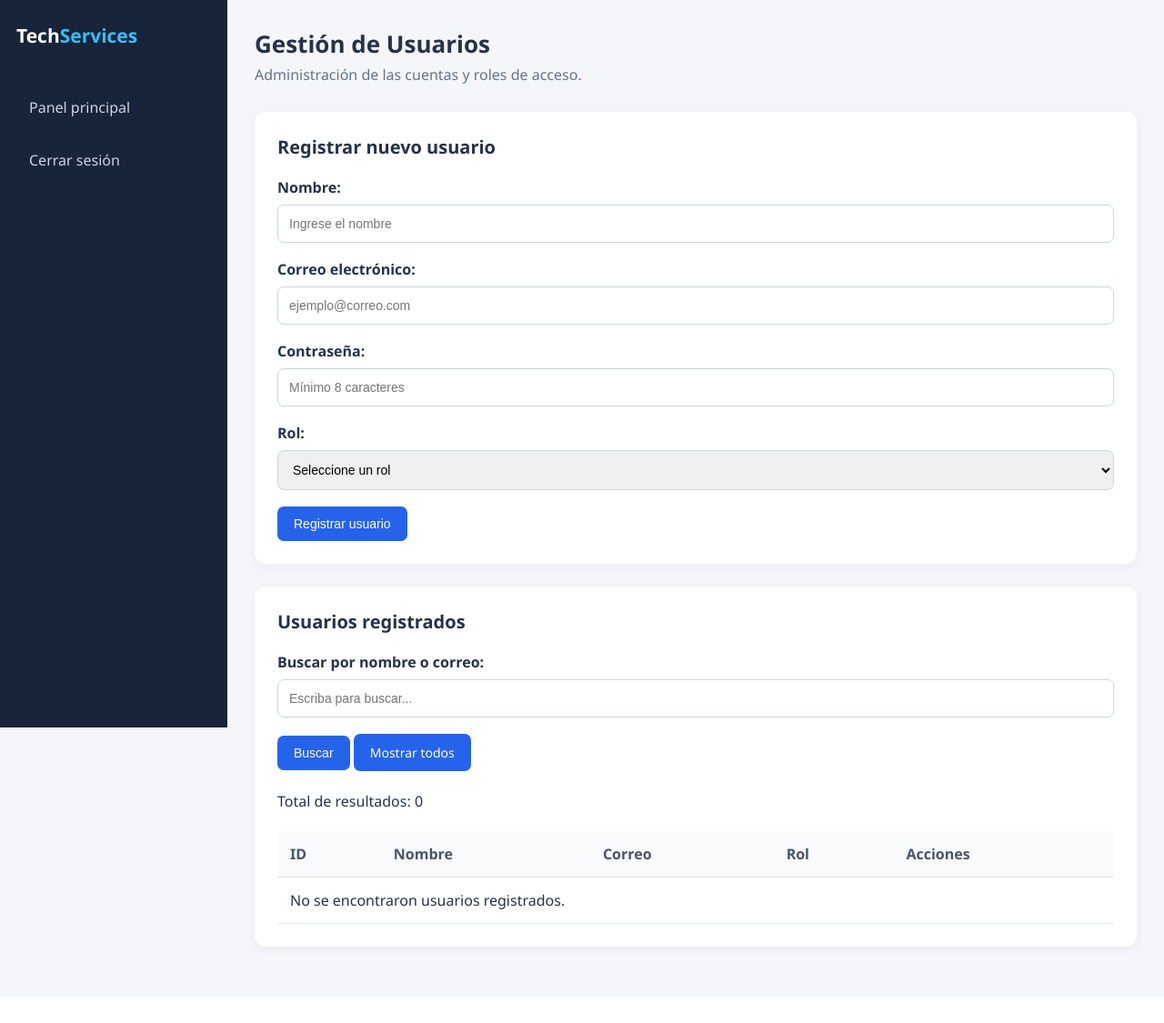
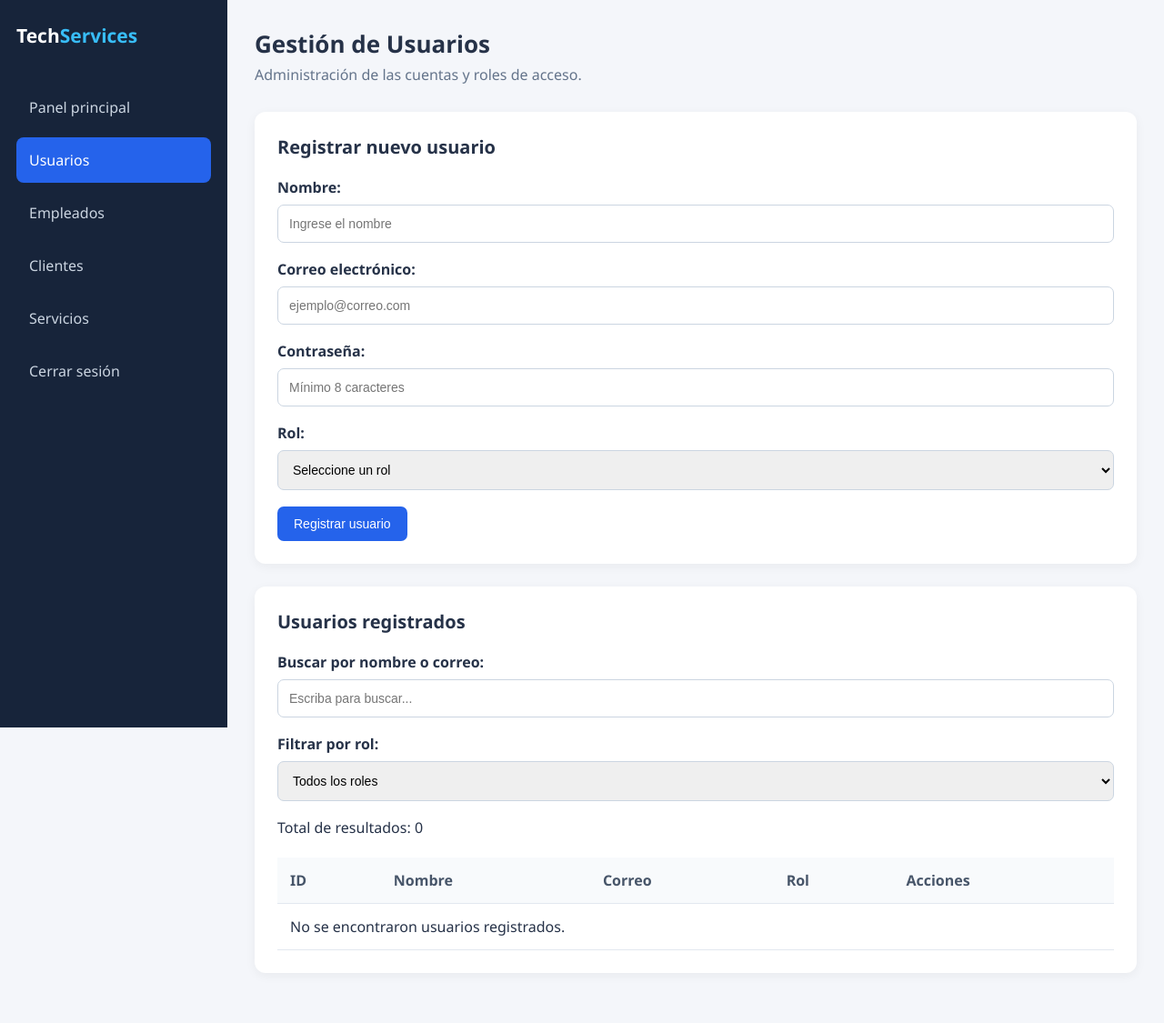
Before and after one commit to kevinpichardo23/SIGES, a PHP site: page /usuarios/index.php in a window 1280 px wide. Shown: the whole page at 91% size. Before the commit the page ends 1050 px from the top, so only its background shows below. Run offline with PHP 8.4, Linux system fonts and the light colour scheme; data that the repository does not hold is empty.

Commit message:
Se actualizó el módulo de usuarios

```diff
--- /dev/null
+++ b/assets/js/usuarios.js
@@ -0,0 +1,179 @@
+const formulario = document.getElementById("usuarioForm");
+
+formulario.addEventListener("submit", function(event) {
+
+    const nombre = document.getElementById("nombre").value.trim();
+    const correo = document.getElementById("correo").value.trim();
+    const contrasena = document.getElementById("contrasena").value;
+    const rol = document.getElementById("rol").value;
+
+    const correoValido = /^[^\s@]+@[^\s@]+\.[^\s@]+$/;
+
+    if (nombre === "") {
+        alert("El nombre es obligatorio.");
+        event.preventDefault();
+        return;
+    }
+
+    if (!correoValido.test(correo)) {
+        alert("Ingrese un correo electrónico válido.");
+        event.preventDefault();
+        return;
+    }
+
+    if (contrasena !== "" && contrasena.length < 8) {
+        alert("La contraseña debe tener al menos 8 caracteres.");
+        event.preventDefault();
+        return;
+    }
+
+    if (contrasena === "" && formulario.querySelector('[name="accion"]').value === "guardar") {
+        alert("La contraseña es obligatoria.");
+        event.preventDefault();
+        return;
+    }
+
+    if (rol === "") {
+        alert("Seleccione un rol.");
+        event.preventDefault();
+    }
+});
+
+const campoBuscar = document.getElementById("buscar");
+const filtroRol = document.getElementById("filtroRol");
+const tablaUsuarios = document.getElementById("tablaUsuarios");
+const totalResultados = document.getElementById("totalResultados");
+
+let temporizador;
+
+function escaparHTML(texto) {
+    return String(texto).replace(/[&<>"']/g, function(caracter) {
+        const caracteres = {
+            "&": "&amp;",
+            "<": "&lt;",
+            ">": "&gt;",
+            '"': "&quot;",
+            "'": "&#039;"
+        };
+
+        return caracteres[caracter];
+    });
+}
+
+function aplicarFiltro() {
+
+    const rolSeleccionado = filtroRol.value;
+    const filas = tablaUsuarios.querySelectorAll("tr[data-rol]");
+
+    let total = 0;
+
+    filas.forEach(function(fila) {
+
+        const rol = fila.dataset.rol;
+
+        if (rolSeleccionado === "" || rol === rolSeleccionado) {
+            fila.style.display = "";
+            total++;
+        } else {
+            fila.style.display = "none";
+        }
+
+    });
+
+    totalResultados.textContent = total;
+}
+
+
+async function buscarUsuarios() {
+
+    const texto = campoBuscar.value.trim();
+
+    try {
+
+        const respuesta = await fetch(
+            "buscar.php?buscar=" + encodeURIComponent(texto)
+        );
+
+        if (!respuesta.ok) {
+            throw new Error("Error al consultar los usuarios.");
+        }
+
+        const usuarios = await respuesta.json();
+
+        tablaUsuarios.innerHTML = "";
+
+        if (usuarios.error) {
+            throw new Error(usuarios.error);
+        }
+
+        if (usuarios.length === 0) {
+            tablaUsuarios.innerHTML = `
+                <tr>
+                    <td colspan="5">No se encontraron usuarios registrados.</td>
+                </tr>
+            `;
+
+            totalResultados.textContent = "0";
+            return;
+        }
+
+        usuarios.forEach(function(usuario) {
+
+            const fila = document.createElement("tr");
+
+            fila.dataset.rol = usuario.rol;
+
+            fila.innerHTML = `
+                <td>${escaparHTML(usuario.id)}</td>
+                <td>${escaparHTML(usuario.nombre)}</td>
+                <td>${escaparHTML(usuario.correo)}</td>
+                <td>${escaparHTML(usuario.rol.charAt(0).toUpperCase() + usuario.rol.slice(1))}</td>
+                <td>
+                    <a href="index.php?editar=${encodeURIComponent(usuario.id)}" class="btn">
+                        Editar
+                    </a>
+
+                    <form method="POST" action="index.php"
+                          onsubmit="return confirm('¿Seguro que deseas eliminar este usuario?');"
+                          style="display:inline;">
+
+                        <input type="hidden" name="accion" value="eliminar">
+                        <input type="hidden" name="id" value="${escaparHTML(usuario.id)}">
+
+                        <button type="submit" class="btn btn-danger">
+                            Eliminar
+                        </button>
+                    </form>
+                </td>
+            `;
+
+            tablaUsuarios.appendChild(fila);
+
+        });
+
+        aplicarFiltro();
+
+    } catch (error) {
+
+        tablaUsuarios.innerHTML = `
+            <tr>
+                <td colspan="5">No se pudieron cargar los usuarios.</td>
+            </tr>
+        `;
+
+        totalResultados.textContent = "0";
+        console.error(error);
+    }
+}
+
+
+campoBuscar.addEventListener("input", function() {
+
+    clearTimeout(temporizador);
+
+    temporizador = setTimeout(buscarUsuarios, 300);
+
+});
+
+
+filtroRol.addEventListener("change", aplicarFiltro);
--- a/usuarios/index.php
+++ b/usuarios/index.php
@@ -149,31 +149,13 @@ if (isset($_GET["editar"])) {
     $usuarioEditar = $consulta->fetch(PDO::FETCH_ASSOC);
 }
 
-$busqueda = trim($_GET["buscar"] ?? "");
-
-if ($busqueda !== "") {
-
-    $consulta = $conexion->prepare(
-        "SELECT id, nombre, correo, rol
-         FROM usuarios
-         WHERE nombre LIKE ?
-         OR correo LIKE ?
-         ORDER BY id DESC"
-    );
-
-    $termino = "%$busqueda%";
-
-    $consulta->execute([$termino, $termino]);
-
-} else {
+$busqueda = "";
 
 $consulta = $conexion->query(
     "SELECT id, nombre, correo, rol
      FROM usuarios
      ORDER BY id DESC"
 );
-
-}
 
 $usuarios = $consulta->fetchAll(PDO::FETCH_ASSOC);
 
@@ -195,6 +177,7 @@ $usuarios = $consulta->fetchAll(PDO::FETCH_ASSOC);
 
     <?php
         $paginaActual = "usuarios";
+        $rol="administrador";
         include "../includes/sidebar.php";
     ?>
 
@@ -221,7 +204,7 @@ $usuarios = $consulta->fetchAll(PDO::FETCH_ASSOC);
                 <?php echo $usuarioEditar ? "Editar usuario" : "Registrar nuevo usuario"; ?>
             </h2>
 
-            <form method="POST" action="index.php">
+            <form method="POST" action="index.php" id="usuarioForm" novalidate>
 
                 <input
                     type="hidden"
@@ -243,6 +226,7 @@ $usuarios = $consulta->fetchAll(PDO::FETCH_ASSOC);
 
                     <input
                         type="text"
+                        id="nombre"
                         name="nombre"
                         required
                         value="<?php echo limpiar($usuarioEditar["nombre"] ?? ""); ?>"
@@ -253,6 +237,7 @@ $usuarios = $consulta->fetchAll(PDO::FETCH_ASSOC);
 
                     <input
                         type="email"
+                        id="correo"
                         name="correo"
                         required
                         value="<?php echo limpiar($usuarioEditar["correo"] ?? ""); ?>"
@@ -263,6 +248,7 @@ $usuarios = $consulta->fetchAll(PDO::FETCH_ASSOC);
 
                     <input
                         type="password"
+                        id="contrasena"
                         name="contrasena"
                         <?php echo $usuarioEditar ? "" : "required"; ?>
                         minlength="8"
@@ -271,7 +257,7 @@ $usuarios = $consulta->fetchAll(PDO::FETCH_ASSOC);
 
                    <label>Rol:</label>
 
-                <select name="rol" required>
+                <select name="rol" id="rol" required>
 
                     <option value="">Seleccione un rol</option>
 
@@ -318,30 +304,26 @@ $usuarios = $consulta->fetchAll(PDO::FETCH_ASSOC);
 
             <h2>Usuarios registrados</h2>
 
-            <form method="GET" action="index.php">
-
-                <label>Buscar por nombre o correo:</label>
+            <div>
+                <label for="buscar">Buscar por nombre o correo:</label>
 
                 <input
                 type="text"
-                    name="buscar"
-                    value="<?php echo limpiar($busqueda); ?>"
+                id="buscar"
                 placeholder="Escriba para buscar..."
                 >
 
-                <button type="submit" class="btn">
-                    Buscar
-                </button>
+                <label for="filtroRol">Filtrar por rol:</label>
 
-                <a href="index.php" class="btn">
-                    Mostrar todos
-                </a>
+                <select id="filtroRol">
+                    <option value="">Todos los roles</option>
+                    <option value="administrador">Administrador</option>
+                    <option value="empleado">Empleado</option>
+                    <option value="cliente">Cliente</option>
+                </select>
+            </div>
 
-            </form>
-
-            <br>
-
-            <p>Total de resultados: <?php echo count($usuarios); ?></p>
+            <p>Total de resultados: <span id="totalResultados"><?php echo count($usuarios); ?></span></p>
 
             <br>
 
@@ -357,22 +339,18 @@ $usuarios = $consulta->fetchAll(PDO::FETCH_ASSOC);
                     </tr>
                 </thead>
 
-                <tbody>
+                <tbody id="tablaUsuarios">
 
                     <?php foreach ($usuarios as $usuario): ?>
 
-                        <tr>
+                        <tr data-rol="<?php echo limpiar($usuario["rol"]); ?>">
 
                             <td><?php echo limpiar($usuario["id"]); ?></td>
-
                             <td><?php echo limpiar($usuario["nombre"]); ?></td>
-
                             <td><?php echo limpiar($usuario["correo"]); ?></td>
-
                             <td><?php echo limpiar(ucfirst($usuario["rol"])); ?></td>
 
                             <td>
-
                                 <a
                                     href="index.php?editar=<?php echo limpiar($usuario["id"]); ?>"
                                     class="btn"
@@ -386,12 +364,7 @@ $usuarios = $consulta->fetchAll(PDO::FETCH_ASSOC);
                                     onsubmit="return confirm('¿Seguro que deseas eliminar este usuario?');"
                                     style="display:inline;"
                                 >
-
-                                    <input
-                                        type="hidden"
-                                        name="accion"
-                                        value="eliminar"
-                                    >
+                                    <input type="hidden" name="accion" value="eliminar">
 
                                     <input
                                         type="hidden"
@@ -402,9 +375,7 @@ $usuarios = $consulta->fetchAll(PDO::FETCH_ASSOC);
                                     <button type="submit" class="btn btn-danger">
                                         Eliminar
                                     </button>
-
                                 </form>
-
                           </td>
 
                          </tr>
@@ -412,13 +383,9 @@ $usuarios = $consulta->fetchAll(PDO::FETCH_ASSOC);
                     <?php endforeach; ?>
 
                     <?php if (count($usuarios) === 0): ?>
-
                     <tr>
-                            <td colspan="5">
-                                No se encontraron usuarios registrados.
-                            </td>
+                        <td colspan="5">No se encontraron usuarios registrados.</td>
                     </tr>
-
                     <?php endif; ?>
 
                 </tbody>
@@ -428,6 +395,6 @@ $usuarios = $consulta->fetchAll(PDO::FETCH_ASSOC);
         </section>
 
     </main>
-
+    <script src="../assets/js/usuarios.js"></script>
 </body>
 </html>
```
Also changed, not shown: usuarios/Buscar.php (added, +34 -0 lines), usuarios/editar.php (deleted). Lines whose indentation alone changed are shown as unchanged.
